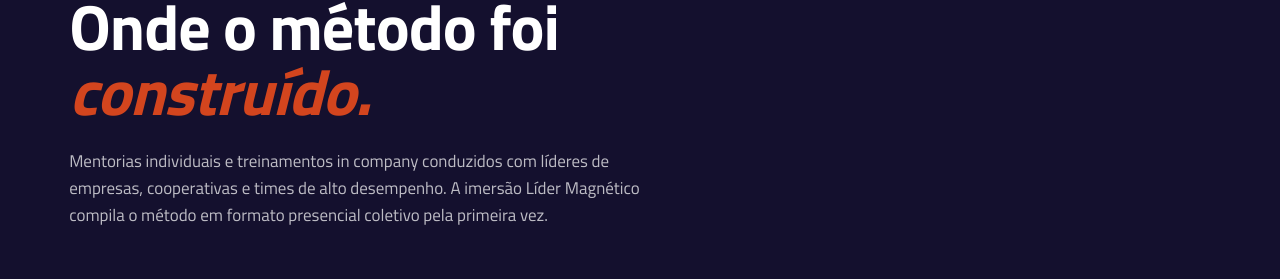
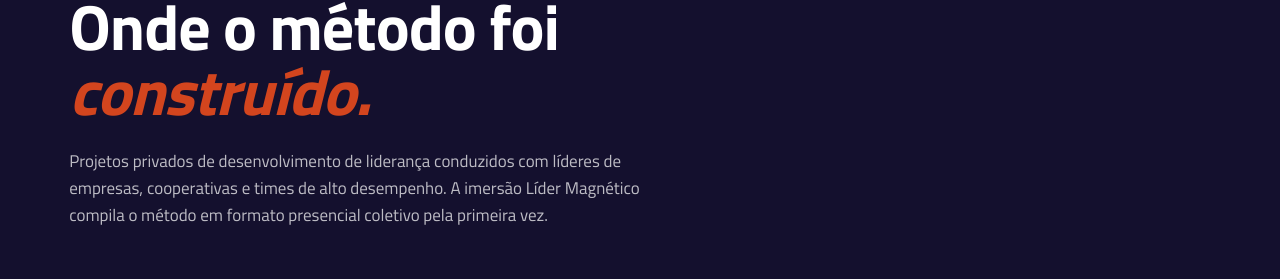
Before and after one commit to sejaanomalo-web/Landing-page-evento-diego, a Next.js app: page / in a window 1280 px wide. Shown: the part 8217-8496 px from the top of the page. Built offline with nearby package versions, Linux system fonts and the light colour scheme; no server answers.

Commit message:
chore(social-proof): copy ajustada para "Projetos privados de desenvolvimento de liderança"
Co-Authored-By: Claude Opus 4.7 (1M context) <noreply@anthropic.com>

```diff
--- a/src/components/sections/SocialProof.tsx
+++ b/src/components/sections/SocialProof.tsx
@@ -14,9 +14,9 @@ export function SocialProof() {
               Onde o método foi <em>construído.</em>
             </h2>
             <p className="body-text" style={{ marginTop: 24, maxWidth: "62ch" }}>
-              Mentorias individuais e treinamentos in company conduzidos com
-              líderes de empresas, cooperativas e times de alto desempenho. A
-              imersão Líder Magnético compila o método em formato presencial
+              Projetos privados de desenvolvimento de liderança conduzidos
+              com líderes de empresas, cooperativas e times de alto desempenho.
+              A imersão Líder Magnético compila o método em formato presencial
               coletivo pela primeira vez.
             </p>
           </ScrollReveal>
```
